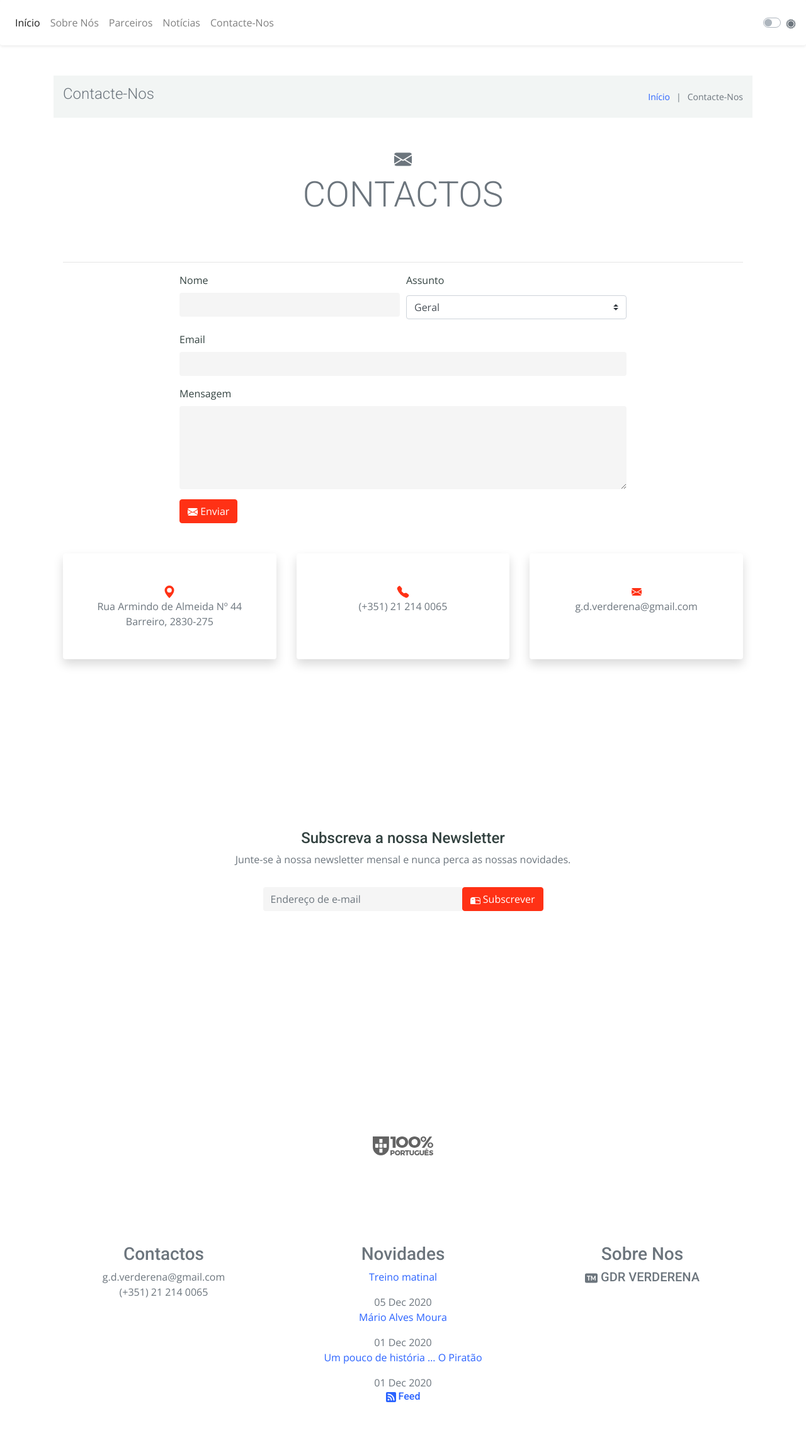
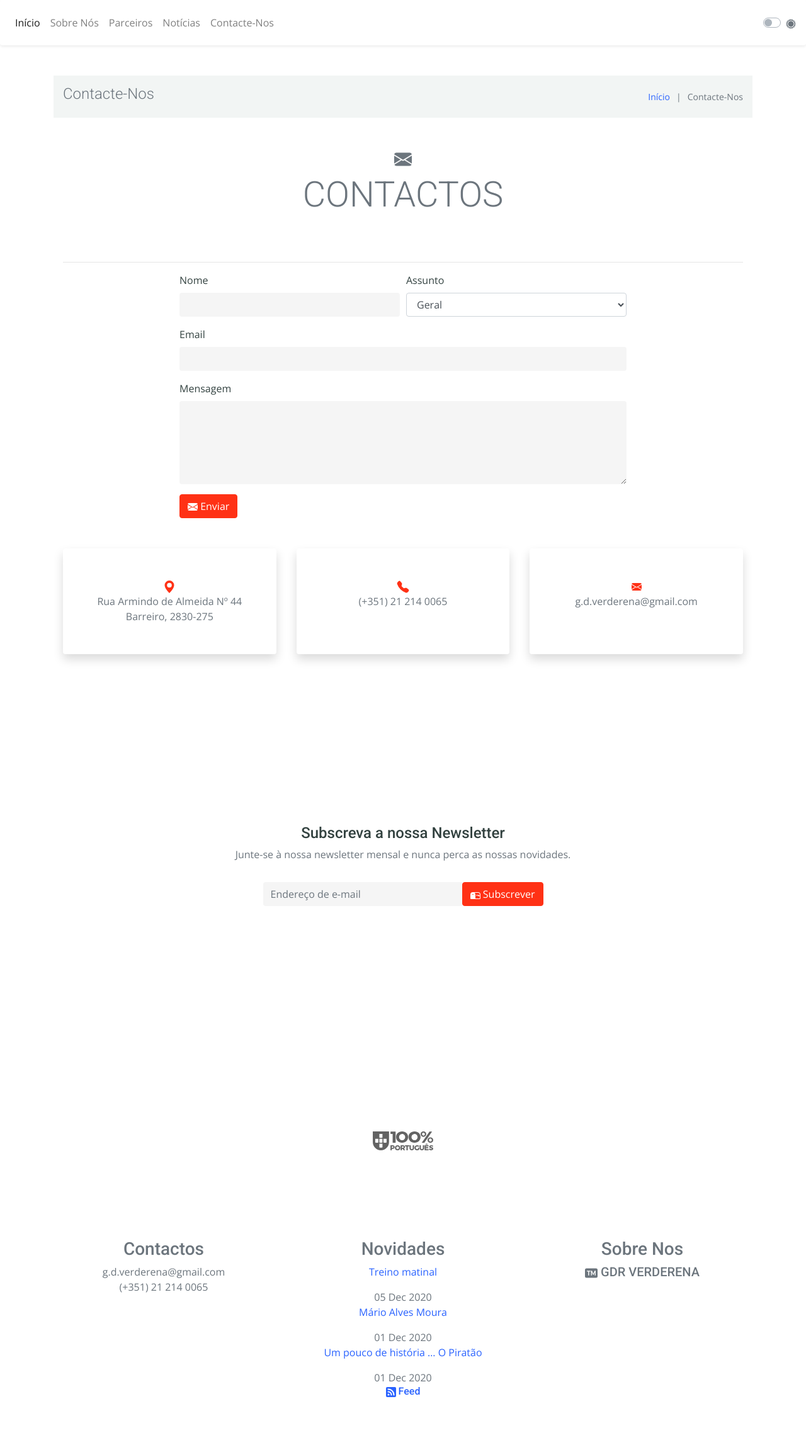
Before and after one commit to GDR-Verderena/gdr-verderena.github.io, a Jekyll site: the page built from contact/index.html, in a window 1280 px wide. Shown: the whole page at 63% size. Built offline with Jekyll 4.4.1, drawn with Linux system fonts in a browser that asks for light colours.

Commit message:
Update contact.html

```diff
--- a/_includes/contact.html
+++ b/_includes/contact.html
@@ -45,7 +45,7 @@
 
           <div class="form-group col-sm-6">
             <label for="Subject">Assunto</label>
-            <select name="Assunto" type="text" for="Subject" class="form-control custom-select my-1 mr-sm-2" />
+            <select name="Assunto" type="text" for="Subject" class="form-control " required />
 	<option selected>Geral</option>
         <option>Atletismo</option>
 	<option>FitnessMix</option>
```
